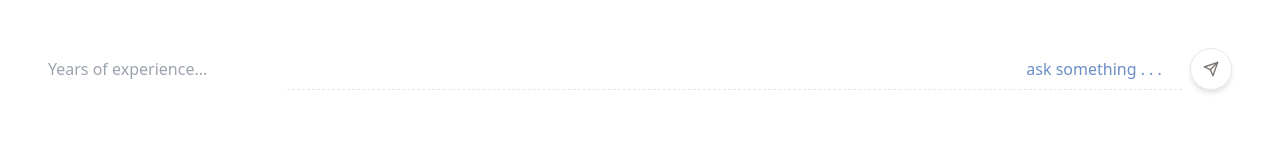
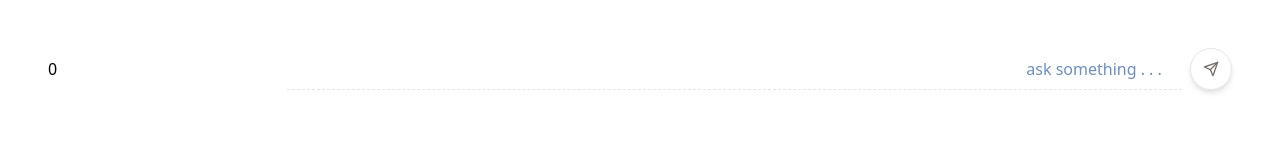
Before and after one commit to IvanSmiths/cover-letter-builder-pro, a Next.js app: page / in a window 1280 px wide. Shown: the top 160 px of the page. Built offline with nearby package versions, Linux system fonts and the light colour scheme.

Commit message:
refactor

```diff
--- a/app/components/ChatForm.tsx
+++ b/app/components/ChatForm.tsx
@@ -1,5 +1,9 @@
+"use client";
+
 import { Loader2, Send } from "lucide-react";
 import { useState } from "react";
+import { PromptInput } from "./PromptInput";
+import { YearsInput } from "./YearsInput";
 
 interface ChatFormProps {
   input: string;
@@ -16,7 +20,7 @@ export function ChatForm({
   handleSubmit,
   stop,
 }: ChatFormProps) {
-  const [years, setYears] = useState("");
+  const [years, setYears] = useState<number>(0);
 
   return (
     <form
@@ -31,20 +35,11 @@ export function ChatForm({
       }}
       className="flex h-full w-full flex-row items-center gap-2"
     >
-      <input
-        type="text"
-        name="yearsOfExperience"
-        value={years}
-        onChange={(e) => setYears(e.target.value)}
-        placeholder="Years of experience..."
-      />
-      <input
-        type="text"
-        placeholder={isLoading ? "Generating . . ." : "ask something . . . "}
-        value={input}
-        disabled={isLoading}
-        onChange={handleInputChange}
-        className="w-full border-b border-dashed px-4 py-2 text-right text-[#0842A0] outline-none placeholder:text-[#0842A099] focus:placeholder-transparent disabled:bg-transparent"
+      <YearsInput years={years} setYears={setYears} />
+      <PromptInput
+        input={input}
+        isLoading={isLoading}
+        handleInputChange={handleInputChange}
       />
       <button
         type="submit"
--- /dev/null
+++ b/app/components/PromptInput.tsx
@@ -0,0 +1,18 @@
+interface PromptInputProps {
+  input: string;
+  isLoading: boolean;
+  handleInputChange: (e: React.ChangeEvent<HTMLInputElement>) => void;
+}
+
+export function PromptInput({ input, isLoading, handleInputChange }: PromptInputProps) {
+  return (
+    <input
+      type="text"
+      placeholder={isLoading ? "Generating . . ." : "ask something . . . "}
+      value={input}
+      disabled={isLoading}
+      onChange={handleInputChange}
+      className="w-full border-b border-dashed px-4 py-2 text-right text-[#0842A0] outline-none placeholder:text-[#0842A099] focus:placeholder-transparent disabled:bg-transparent"
+    />
+  );
+}
--- /dev/null
+++ b/app/components/YearsInput.tsx
@@ -0,0 +1,16 @@
+interface YearsInputProps {
+  years: number;
+  setYears: (years: number) => void;
+}
+
+export function YearsInput({ years, setYears }: YearsInputProps) {
+  return (
+    <input
+      type="number"
+      name="yearsOfExperience"
+      value={years}
+      onChange={(e) => setYears(parseInt(e.target.value))}
+      placeholder="Years of experience..."
+    />
+  );
+}
--- a/app/page.tsx
+++ b/app/page.tsx
@@ -1,4 +1,5 @@
 "use client";
+
 import { useChat } from "ai/react";
 import { ChatForm } from "./components/ChatForm";
 import { ChatMessages } from "./components/ChatMessages";
```
